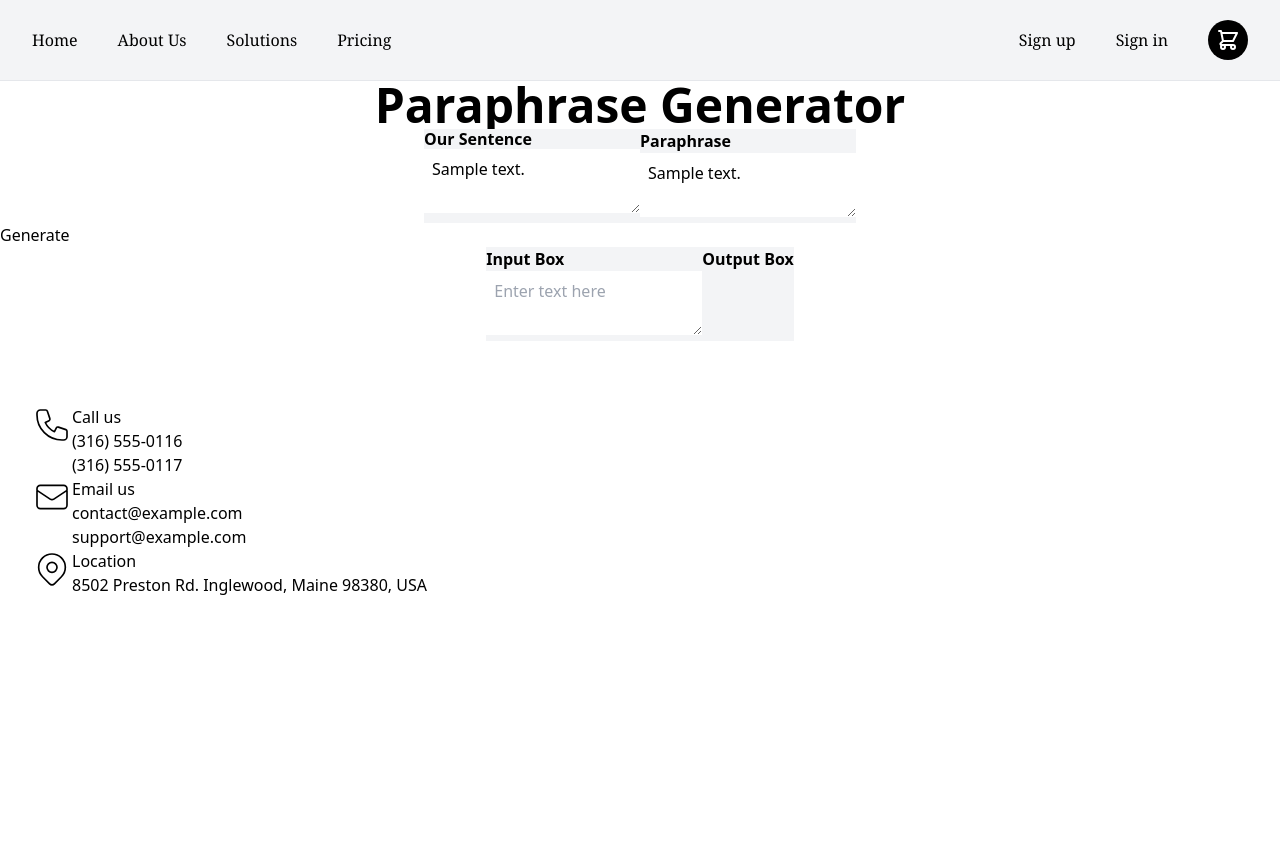
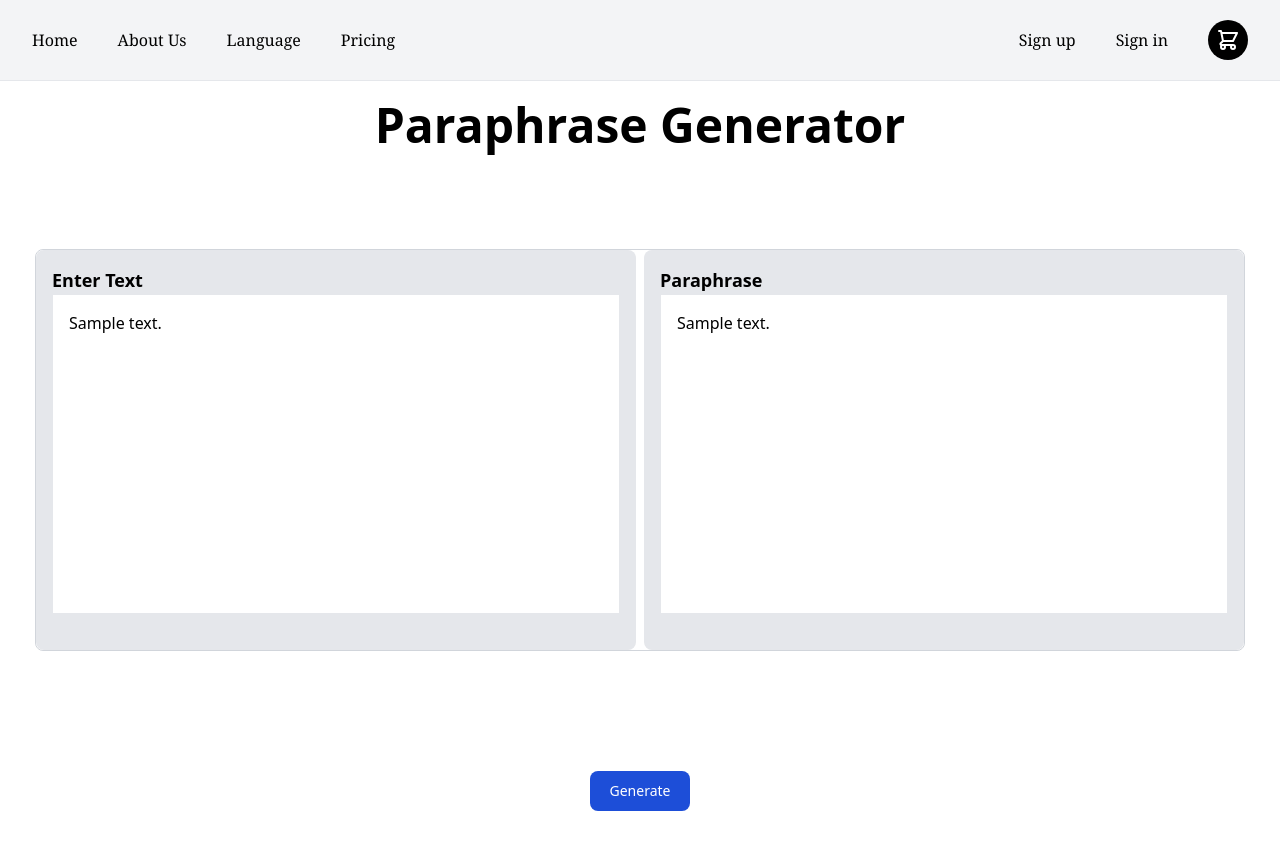
Before and after one commit to acharyabi/SimpleParaphraseWebsite, a Django app: template paraphrasing/templates/paraphrasing/form.html in a window 1280 px wide. Before the commit the page ends 595 px from the top, so only its background shows below. Run offline with Django 3.2, Linux system fonts and the light colour scheme; the template is opened without the code that fills it: most values are stand-ins (such as "Sample title", 1, 10 or a date in 2020); some libraries are stand-ins or nearby versions.

Commit message:
Completed

```diff
--- a/paraphrasing/templates/paraphrasing/form.html
+++ b/paraphrasing/templates/paraphrasing/form.html
@@ -20,7 +20,7 @@
 
                         <a href="#" title="" class="text-base font-medium text-black"> About Us </a>
 
-                        <a href="#" title="" class="text-base font-medium text-black"> Solutions </a>
+                        <a href="#" title="" class="text-base font-medium text-black"> Language </a>
 
                         <a href="#" title="" class="text-base font-medium text-black"> Pricing </a>
                     </div>
@@ -59,6 +59,7 @@
                 </nav>
             </div>
         </div>
+    {% tailwind_css %}
     </div>
 
     <div class="px-4 mx-auto max-w-7xl sm:px-6 lg:px-8 m-5">
@@ -66,69 +67,46 @@
             <h2 class="text-4xl font-bold leading-tight text-black sm:text-4xl lg:text-5xl">Paraphrase Generator</h2>
         </div>
     </div>
-    {% comment %} <link href="{% static 'css/style.css' %}" rel="stylesheet" type="text/css"> {% endcomment %}
-    <div class="box-border h-32 w-32 p-4 border-4 tex"></div>
 
-<form method="post">
-    {% csrf_token %}
-    <div class="flex justify-center bg-indigo-100 m-9">
-        <div class="bg-gray-100 border border-gray-300 bg-left p-4 mr-4">
-        <h2 class="text-2xl font-bold leading-tight text-black sm:text-2xl lg:text-2xl">Our Sentence</h2>
-        <textarea class="w-full h-48 p-2 border border-gray-300" placeholder="Enter text here" id="input-text" name="input-text">{{ input_text }}</textarea>
+    <form method="post">
+        {% csrf_token %}
+        <div class="flex justify-center bg-white content-end sm:py-16 lg:py-20">
+            <div class="border border-gray-300 rounded-lg">
+                <div class="flex justify-between space-x-2">
+                    <div class="bg-gray-200 p-4 rounded-lg" style="width: 600px; height: 400px;">
+                        <p class="text-lg font-bold">Enter Text</p>
+                        <textarea id="input-text" name="input-text" class="border w-full p-4 resize-none" style=" height: 320px">{{ input_text }}</textarea>
+                    </div>
+
+                    <div class="bg-gray-200 p-4 rounded-lg" style="width: 600px; height: 400px;">
+                        <p class="text-lg font-bold">Paraphrase</p>
+                        <textarea id="output" name="output" class="border h-96 w-full p-4 resize-none" style=" height: 320px" readonly>{% if output_text %}{{ output_text }}{% endif %}</textarea>
+                    </div>
+                </div>
+            </div>
         </div>
 
-        <div class="bg-gray-100 border border-gray-300 bg-right p-4">
-        <h2 class="text-xl font-bold mb-4">Paraphrase</h2>
-        <textarea class="w-full h-48 p-2 border border-gray-300" placeholder="Enter text here" id="output-text" name="output-text" readonly>{% if output_text %}{{ output_text }}{% endif %}</textarea>
-        </div>
-    </div>
-    <button type="submit" id="generate-btn">Generate</button>
-</form>
+        <section class="flex justify-center bg-white content-end sm:py=5 lg:py-10">
+          <button type="submit" id="generate-btn" class="inline-flex justify-center items-center px-5 py-2.5 text-sm font-medium text-center text-white bg-blue-700 rounded-lg focus:ring-4 focus:ring-blue-200 dark:focus:ring-blue-900 hover:bg-blue-800">
+            Generate
+          </button>
+        </section>
+    </form>
 
 
 
-    <div class="flex justify-center">
-        <div class="w-1/2 bg-gray-100 p-4 mr-4">
-          <h2 class="text-xl font-bold mb-4">Input Box</h2>
-          <textarea class="w-full h-64 p-2 border border-gray-300" placeholder="Enter text here"></textarea>
-        </div>
-        <div class="w-1/2 bg-gray-100 p-4">
-          <h2 class="text-xl font-bold mb-4">Output Box</h2>
-          <div class="output-textarea w-full h-64 p-2 border border-gray-300"></div>
-        </div>
-      </div>
-
-
-    <section class="py-10 bg-white sm:py-16 lg:py-20">
+    {% comment %} <section class="flex bg-center bg-white content-end sm:py-12 lg:py-20">
         <div class="px-4 mx-auto sm:px-6 lg:px-8 max-w-7xl">
             <div class="grid grid-cols-1 lg:grid-cols-3 gap-y-12 lg:gap-x-8 xl:gap-x-20">
-                <div class="flex items-start">
-                    <svg class="flex-shrink-0 w-10 h-10 text-blue-600" xmlns="http://www.w3.org/2000/svg" fill="none" viewBox="0 0 24 24" stroke="currentColor">
-                        <path
-                            stroke-linecap="round"
-                            stroke-linejoin="round"
-                            stroke-width="1"
-                            d="M3 5a2 2 0 012-2h3.28a1 1 0 01.948.684l1.498 4.493a1 1 0 01-.502 1.21l-2.257 1.13a11.042 11.042 0 005.516 5.516l1.13-2.257a1 1 0 011.21-.502l4.493 1.498a1 1 0 01.684.949V19a2 2 0 01-2 2h-1C9.716 21 3 14.284 3 6V5z"
-                        />
-                    </svg>
-                    <div class="ml-6">
-                        <p class="text-base font-medium text-black/50">Call us</p>
-                        <p class="mt-4 text-xl font-medium text-gray-900">(316) 555-0116</p>
-                        <p class="mt-1 text-xl font-medium text-gray-900">(316) 555-0117</p>
-                    </div>
-                </div>
-
                 <div class="flex items-start">
                     <svg class="flex-shrink-0 w-10 h-10 text-blue-600" xmlns="http://www.w3.org/2000/svg" fill="none" viewBox="0 0 24 24" stroke="currentColor">
                         <path stroke-linecap="round" stroke-linejoin="round" stroke-width="1" d="M3 8l7.89 5.26a2 2 0 002.22 0L21 8M5 19h14a2 2 0 002-2V7a2 2 0 00-2-2H5a2 2 0 00-2 2v10a2 2 0 002 2z" />
                     </svg>
                     <div class="ml-6">
                         <p class="text-base font-medium text-black/50">Email us</p>
-                        <p class="mt-4 text-xl font-medium text-gray-900">contact@example.com</p>
-                        <p class="mt-1 text-xl font-medium text-gray-900">support@example.com</p>
+                        <p class="mt-4 text-xl font-medium text-gray-900">nepaliparaphrase@gmail.com</p>
                     </div>
                 </div>
-
                 <div class="flex items-start">
                     <svg class="flex-shrink-0 w-10 h-10 text-blue-600" xmlns="http://www.w3.org/2000/svg" fill="none" viewBox="0 0 24 24" stroke="currentColor">
                         <path stroke-linecap="round" stroke-linejoin="round" stroke-width="1" d="M17.657 16.657L13.414 20.9a1.998 1.998 0 01-2.827 0l-4.244-4.243a8 8 0 1111.314 0z" />
@@ -136,11 +114,11 @@
                     </svg>
                     <div class="ml-6">
                         <p class="text-base font-medium text-black/50">Location</p>
-                        <p class="mt-4 text-xl font-medium leading-relaxed text-gray-900">8502 Preston Rd. Inglewood, Maine 98380, USA</p>
+                        <p class="mt-4 text-xl font-medium leading-relaxed text-gray-900">Pulchwok, Lalitpur, Nepal</p>
                     </div>
                 </div>
             </div>
         </div>
-    </section>
+    </section> {% endcomment %}
 
 </html>
```
Also changed, not shown: randm2.html (deleted, +0 -24 lines), random.html (deleted, +0 -137 lines), paraphrasing/static/css/dist/styles.css, 1 other file.
